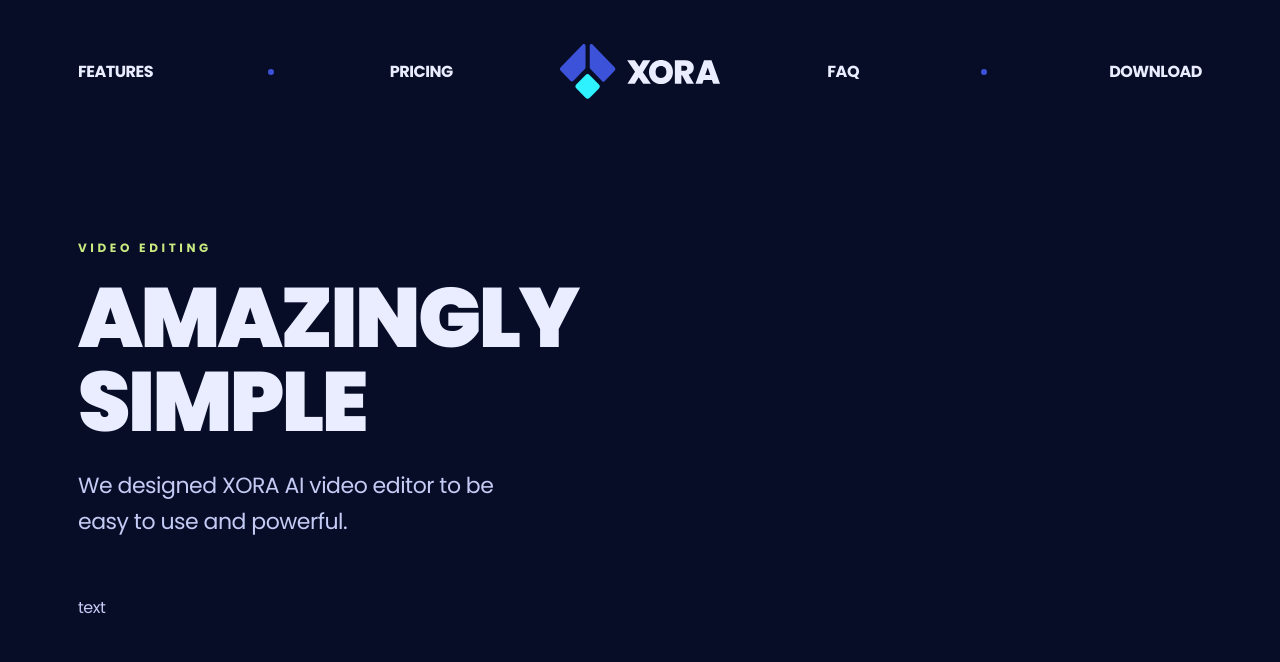
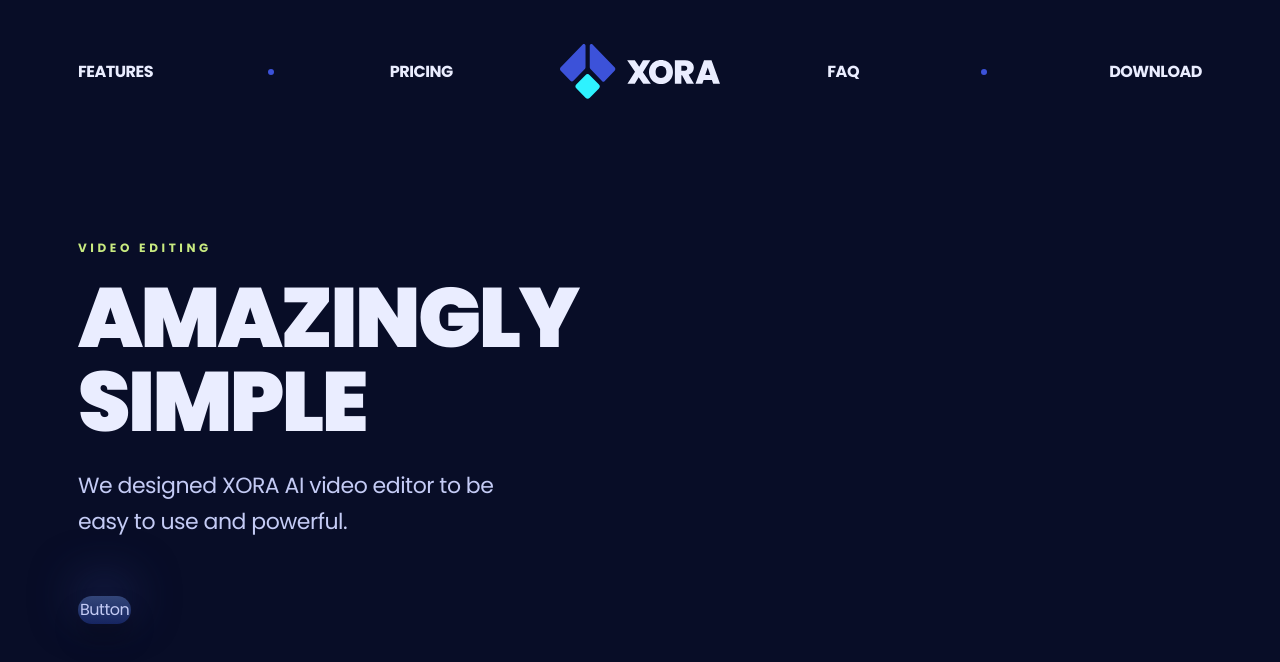
Before and after one commit to onitsuji/xora-landing, a React (Vite) app: page / in a window 1280 px wide. Shown: the top 662 px of the page. Built offline with nearby package versions, Linux system fonts and the light colour scheme.

Commit message:
button component

```diff
--- /dev/null
+++ b/src/components/button.tsx
@@ -0,0 +1,37 @@
+import clsx from "clsx";
+
+type ButtonProps = {
+  icon: string;
+  children: React.ReactNode;
+  href?: string;
+  className?: string;
+  onClick?: () => void;
+};
+
+export default function Button({
+  icon,
+  children,
+  href,
+  className,
+  onClick,
+}: ButtonProps) {
+  return href ? (
+    <a
+      className={clsx(
+        "relative p-0.5 g5 rounded-2xl shadow-500 group",
+        className
+      )}
+      href={href}
+    ></a>
+  ) : (
+    <button
+      className={clsx(
+        "relative p-0.5 g5 rounded-2xl shadow-500 group",
+        className
+      )}
+      onClick={onClick}
+    >
+      {children}
+    </button>
+  );
+}
--- a/src/components/hero.tsx
+++ b/src/components/hero.tsx
@@ -1,4 +1,5 @@
 import { Element, Link } from "react-scroll";
+import Button from "./button";
 
 export default function Hero() {
   return (
@@ -16,7 +17,7 @@
               We designed XORA AI video editor to be easy to use and powerful.
             </p>
             <Link to="features" offset={-100} spy smooth>
-              text
+              <Button>Button</Button>
             </Link>
           </div>
         </div>
```
